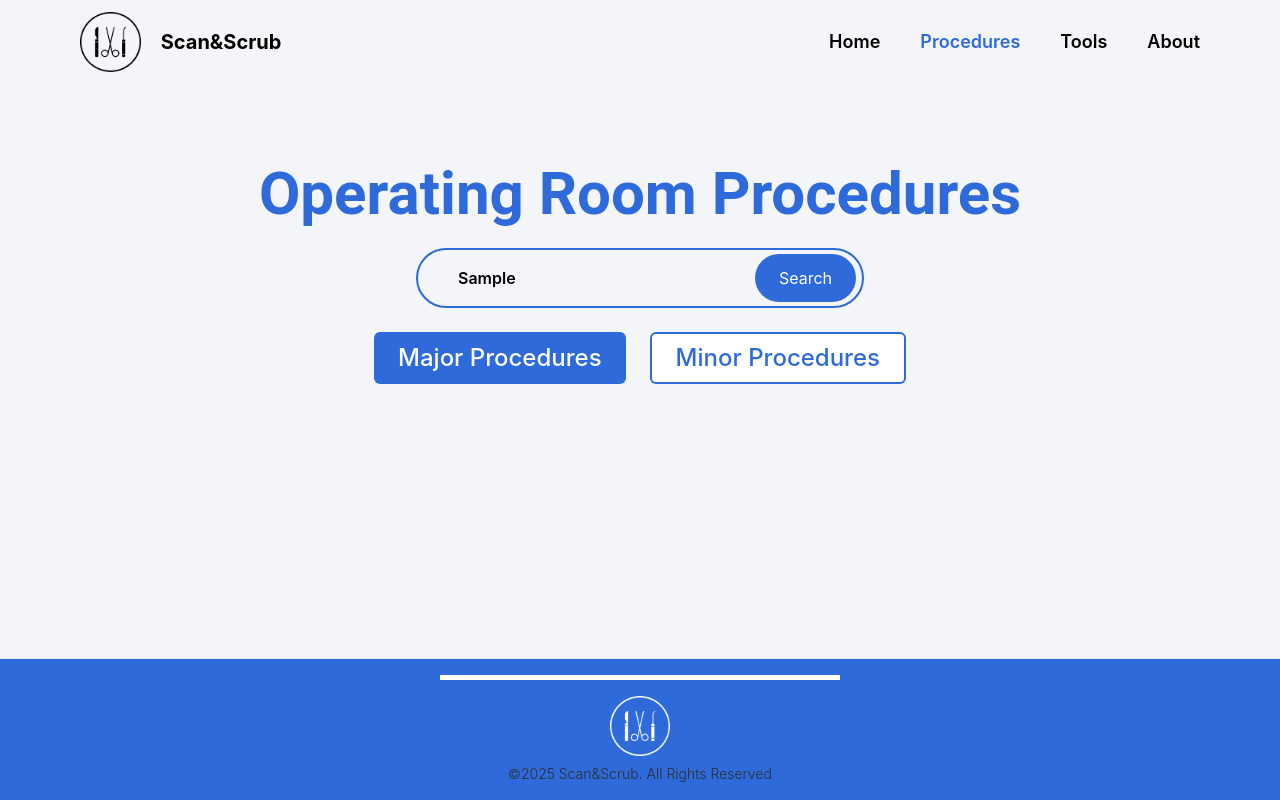
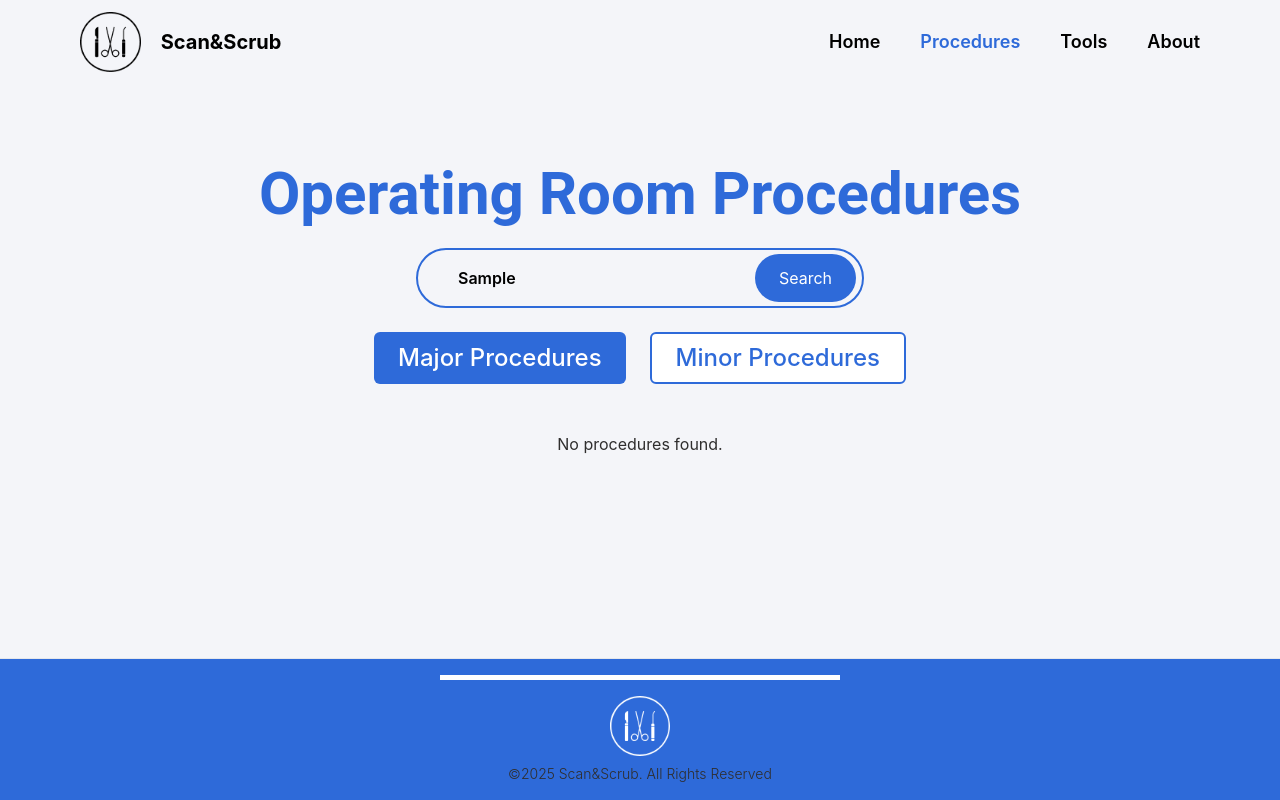
Before and after one commit to rogerrru/scan-and-scrub, a React (Vite) app: page /procedures in a window 1280 px wide. Both pictures are taken after typing "Sample" into the empty fields and a click on the button "Search". Built offline with nearby package versions, Linux system fonts and the light colour scheme.

Commit message:
modified search to include "no results found"

```diff
--- a/src/pages/Procedures.jsx
+++ b/src/pages/Procedures.jsx
@@ -64,6 +64,14 @@ const Procedures = () => {
                 {proceduresData[selectedCategory]
                     .filter((procedure) =>
                         procedure.name.toLowerCase().includes(searchProcedure.toLowerCase())
+                    ).length === 0 ? (
+                    <p className="text-center text-gray-500 col-span-3">
+                        No procedures found.
+                    </p>
+                ) : (
+                    proceduresData[selectedCategory]
+                        .filter((procedure) =>
+                            procedure.name.toLowerCase().includes(searchProcedure.toLowerCase())
                         )
                         .map((procedure) => (
                             <Link to={`/procedure/${procedure.id}`} key={procedure.id}>
@@ -76,7 +84,8 @@ const Procedures = () => {
                                     <p className="text-lg text-center">{procedure.name}</p>
                                 </div>
                             </Link>
-                ))}
+                        ))
+                )}
             </div>
         </div>
 
--- a/src/pages/Tools.jsx
+++ b/src/pages/Tools.jsx
@@ -28,7 +28,8 @@ const Tools = () => {
                           onChange={(e) => setSearchTool(e.target.value)}
                           className="border-2 border-[#2E6AD9] px-10 py-4 pr-16 rounded-full w-full font-semibold placeholder-[#716C68]"
                       />
-              <button className="bg-[#2E6AD9] absolute right-2 top-1/2 transform -translate-y-1/2 text-white px-6 py-3 rounded-full hidden sm:block cursor-pointer">
+                      <button
+                          className="bg-[#2E6AD9] absolute right-2 top-1/2 transform -translate-y-1/2 text-white px-6 py-3 rounded-full hidden sm:block cursor-pointer">
                           Search
                       </button>
                   </div>
@@ -36,13 +37,21 @@ const Tools = () => {
 
               {/* Tools Cards */}
               <div className="grid grid-cols-1 md:grid-cols-3 gap-6 p-4 mt-6 mb-12">
-            {toolsData
+                  {toolsData.filter((tool) =>
+                      tool.name.toLowerCase().includes(searchTool.toLowerCase())
+                  ).length === 0 ? (
+                      <p className="text-center text-gray-500 col-span-3">
+                          No tools found.
+                      </p>
+                  ) : (
+                      toolsData
                           .filter((tool) =>
                               tool.name.toLowerCase().includes(searchTool.toLowerCase())
                           )
                           .map((tool) => (
                               <Link to={`/tools/${tool.id}`} key={tool.id}>
-                      <div className="w-full bg-white shadow-md rounded-lg p-6 flex flex-col items-center cursor-pointer hover:shadow-lg transition">
+                                  <div
+                                      className="w-full bg-white shadow-md rounded-lg p-6 flex flex-col items-center cursor-pointer hover:shadow-lg transition">
                                       <img
                                           src={tool.image}
                                           alt={tool.name}
@@ -51,11 +60,12 @@ const Tools = () => {
                                       <p className="text-lg text-center font-semibold">{tool.name}</p>
                                   </div>
                               </Link>
-                ))}
+                          ))
+                  )}
               </div>
           </div>
 
-        <Footer />
+          <Footer/>
       </div>
   );
 };
```
Lines whose indentation alone changed are shown as unchanged.
